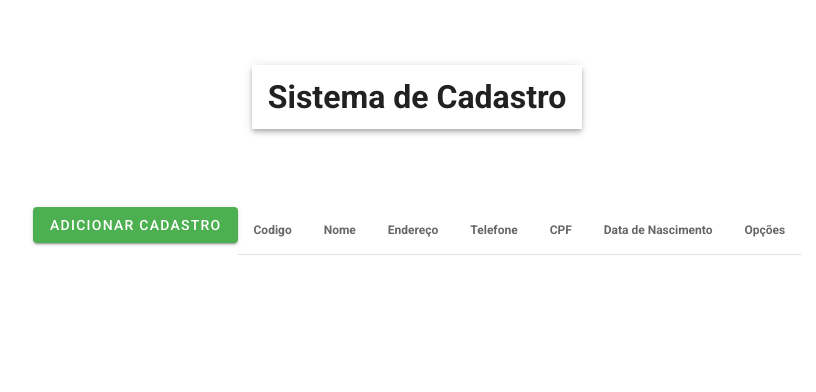
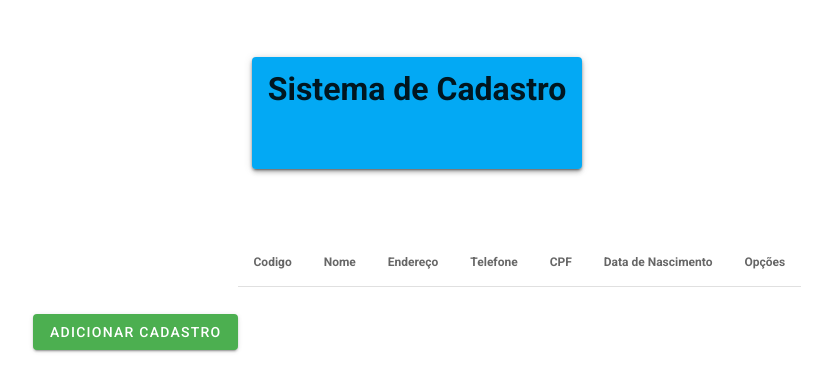
Before and after one commit to JosyRamos/project-vuetify, a Vue app: page / in a window 1280 px wide. Shown: the top 392 px of the page, without its empty margins (223-1039 px from the left). Built offline with nearby package versions, Linux system fonts and the light colour scheme; what v-mask would draw is missing.

Commit message:
atualização rumo ao firebase

```diff
--- a/src/App.vue
+++ b/src/App.vue
@@ -2,11 +2,19 @@
   <v-app>
     <v-row justify="center">
       <div class="d-flex align-center">
-         <v-toolbar class="font-weight-light">
+        <v-card>
+         <v-toolbar class="font-weight-light" color="light-blue"
+          light
+          extended>
+
        <h1>
+
          Sistema de Cadastro
        </h1>
+
        </v-toolbar>
+        </v-card>
+
       </div>
        </v-row>
 
--- a/src/components/novoComponente.vue
+++ b/src/components/novoComponente.vue
@@ -3,17 +3,20 @@
   <v-row justify="center">
     <v-dialog v-model="dialog" persistent max-width="600px">
       <template v-slot:activator="{ on, attrs }">
-
-        <v-btn color="success" dark v-bind="attrs" v-on="on" justify="center">
+        <div  class="d-flex align-center">
+        <v-btn color="success" dark v-bind="attrs" v-on="on" justify="center" >
           Adicionar Cadastro
         </v-btn>
+        </div>
       </template>
 
       <v-card>
+
         <v-spacer></v-spacer>
+
         <v-card-title>
-          <v-toolbar  color="primary" max-width="600">
-          <h2  class="text-h5">{{h2}}</h2>
+          <v-toolbar color="primary" max-width="600">
+            <h2 class="text-h5">{{ h2 }}</h2>
           </v-toolbar>
         </v-card-title>
         <v-card-text v-model="valid" lazy-validation>
@@ -83,15 +86,17 @@
         <v-card-actions>
           <v-spacer></v-spacer>
           <v-btn color="blue-grey" @click="cancelar()">Cancelar </v-btn>
-          <div >
+          <div>
+
             <v-btn
-            v-if="this.h2!='Editar Cadastro'"
-             depressed color="success"
-                  @click.prevent="adicionar()">
-            {{botao}}
+              v-if="this.h2 != 'Editar Cadastro'"
+              color="success"
+              @click.prevent="adicionar()"
+            >
+              {{ botao }}
             </v-btn>
           </div>
-          <div v-if="this.h2=='Editar Cadastro'">
+          <div v-if="this.h2 == 'Editar Cadastro'">
             <v-btn color="warning" @click.prevent="salvar(indice)">
               Salvar
             </v-btn>
@@ -99,11 +104,13 @@
         </v-card-actions>
       </v-card>
     </v-dialog>
+
     <v-simple-table cols="10" sm="10">
       <template v-slot:default>
+
         <thead class="formulario">
           <tr>
-            <th class="text-left">Codigo</th>
+            <th class="d-flex align-center">Codigo</th>
             <th class="text-left">Nome</th>
             <th class="text-left">Endereço</th>
             <th class="text-left">Telefone</th>
@@ -112,6 +119,7 @@
             <th class="text-left">Opções</th>
           </tr>
         </thead>
+
         <tbody cols="12" sm="12">
           <tr v-for="(arrayForm, index) in arrayForms" v-bind:key="index">
             <td>{{ arrayForm.codigo }}</td>
@@ -163,9 +171,8 @@ export default {
       botao: "Adicionar",
       indice: "",
       nascimento: "",
-      h2:"Novo Cadastro",
-      valores:"",
-
+      h2: "Novo Cadastro",
+      valores: false,
     };
   },
   validations: {
@@ -192,7 +199,6 @@ export default {
   },
   methods: {
     adicionar() {
-
       if (!this.$v.$error) {
         this.arrayForms.push({
           codigo: this.arrayForms.length,
@@ -212,8 +218,7 @@ export default {
     cancelar() {
       this.renderizar();
       this.dialog = false;
-       this.h2="Novo Cadastro"
-
+      this.h2 = "Novo Cadastro";
     },
 
     renderizar() {
@@ -225,8 +230,7 @@ export default {
         (this.nascimento = "");
     },
     editar(index) {
-
-     this.h2="Editar Cadastro"
+      this.h2 = "Editar Cadastro";
       this.indice = index;
       this.dialog = true;
 
@@ -235,10 +239,8 @@ export default {
       this.telefone = this.arrayForms[index].telefone;
       this.cpf = this.arrayForms[index].cpf;
       this.nascimento = this.arrayForms[index].nascimento;
-
     },
     excluir(index) {
-
       this.arrayForms.splice(index, 1);
     },
     salvar() {
@@ -250,7 +252,7 @@ export default {
           (this.arrayForms[this.indice].nascimento = this.nascimento);
         this.renderizar();
         this.dialog = false;
-         this.h2="Novo Cadastro"
+        this.h2 = "Novo Cadastro";
       } else {
         this.$v.$touch();
       }
@@ -262,10 +264,8 @@ export default {
 span {
   color: red;
 }
-valores{
+valores {
   display: none;
-  color:aliceblue;
+  color: aliceblue;
 }
-
-
 </style>
```
Lines whose indentation alone changed are shown as unchanged.
